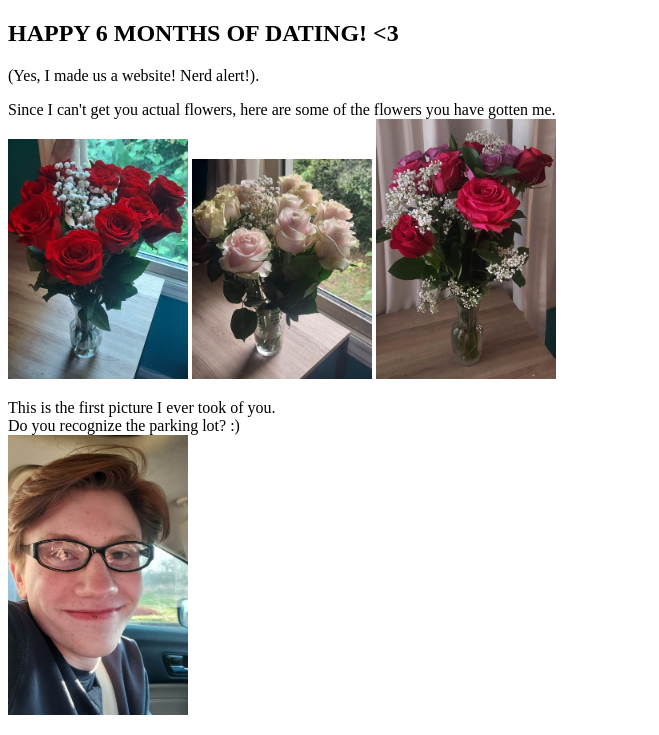
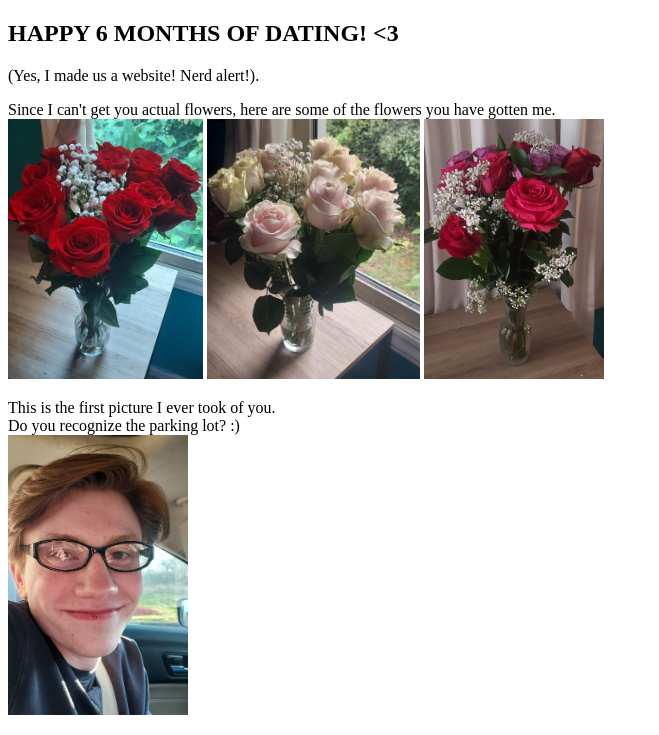
Before and after one commit to geniet352/Project1, a plain HTML site: page index.html in a window 1280 px wide. Shown: the top 735 px of the page, without its empty margins (0-659 px from the left). Drawn offline with Linux system fonts and the light colour scheme.

Commit message:
Update index.html
made flower pictures all the same height

```diff
--- a/index.html
+++ b/index.html
@@ -14,8 +14,8 @@
 	<p>
  	Since I can't get you actual flowers, here are some of the flowers you
 		have gotten me. <br/>
-    	<img src="redflowers.jpg" alt="Red Flowers" width="180" height="240"/>
-	<img src="lightflowers.jpg" alt="Light Flowers" width="180" height="220"/>
+    	<img src="redflowers.jpg" alt="Red Flowers" width="195" height="260"/>
+	<img src="lightflowers.jpg" alt="Light Flowers" width="213" height="260"/>
 	<img src="pinkflowers.jpg" alt="Pink Flowers" width="180" height="260"/>
 	</p>
 
```
